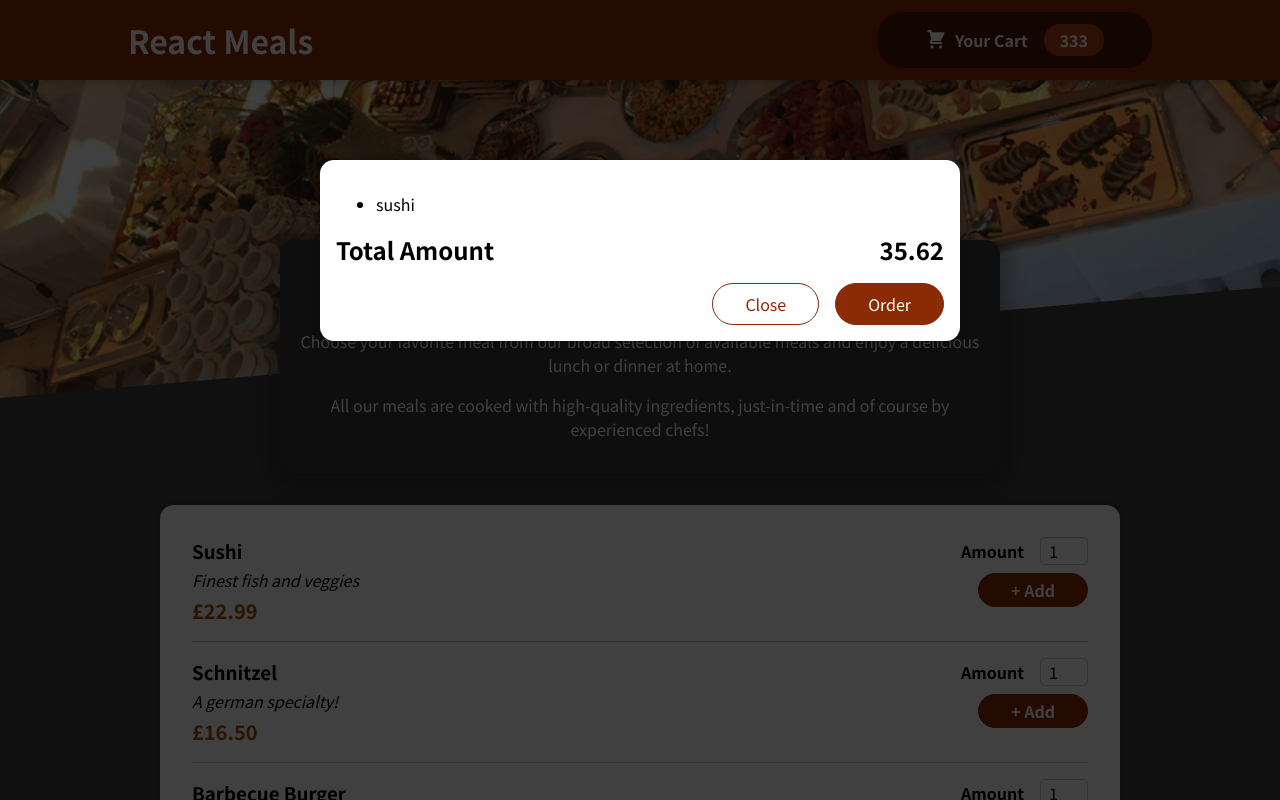
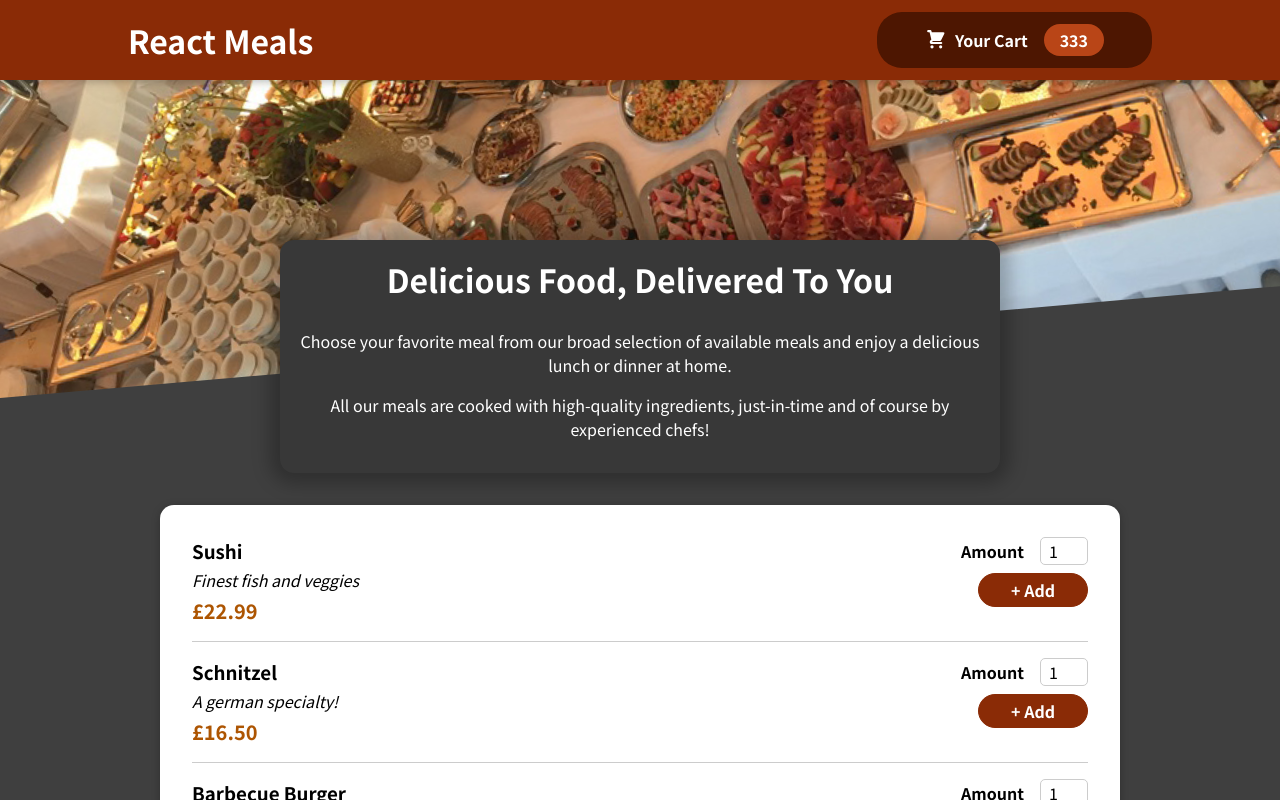
Before and after one commit to davidhay/react-course-module11, a React (Create React App) app: page / in a window 1280 px wide. Shown: the top 800 px of the page. Built offline with nearby package versions, Linux system fonts and the light colour scheme.

Commit message:
post lesson 140

```diff
--- a/src/App.js
+++ b/src/App.js
@@ -1,13 +1,22 @@
-import React from "react";
+import React, { useState } from "react";
 import Header from "./components/Layout/Header";
 import Meals from "./components/Meals/Meals";
 import Cart from "./components/Cart/Cart";
 
 function App() {
+  const [cartIsShown, setCartIsShown] = useState(false);
+
+  const showCartHandler = () => {
+    setCartIsShown(true);
+  };
+  const hideCartHandler = () => {
+    setCartIsShown(false);
+  };
+
   return (
     <React.Fragment>
-      <Cart />
-      <Header />
+      {cartIsShown && <Cart onClose={hideCartHandler} />}
+      <Header onShowCart={showCartHandler} />
       <main>
         <Meals />
       </main>
--- a/src/components/Cart/Cart.js
+++ b/src/components/Cart/Cart.js
@@ -14,14 +14,16 @@
   );
 
   return (
-    <Modal>
+    <Modal onClose={props.onClose}>
       {cartItems}
       <div className={classes.total}>
         <span>Total Amount</span>
         <span>35.62</span>
       </div>
       <div className={classes.actions}>
-        <button className={classes["button--alt"]}>Close</button>
+        <button className={classes["button--alt"]} onClick={props.onClose}>
+          Close
+        </button>
         <button className={classes.button}>Order</button>
       </div>
     </Modal>
--- a/src/components/Layout/Header.js
+++ b/src/components/Layout/Header.js
@@ -8,7 +8,7 @@
     <React.Fragment>
       <header className={classes.header}>
         <h1>React Meals</h1>
-        <HeaderCartButton />
+        <HeaderCartButton onShowCart={props.onShowCart} />
       </header>
       <div className={classes["main-image"]}>
         <img src={mealsImage} alt="a table full of food" />
--- a/src/components/Layout/HeaderCartButton.js
+++ b/src/components/Layout/HeaderCartButton.js
@@ -4,7 +4,7 @@
 
 const HeaderCartButton = (props) => {
   return (
-    <button className={classes.button}>
+    <button className={classes.button} onClick={props.onShowCart}>
       <span className={classes.icon}>
         <CartIcon />
       </span>
--- a/src/components/UI/Modal.js
+++ b/src/components/UI/Modal.js
@@ -3,7 +3,7 @@
 import classes from "./Modal.module.css";
 
 const Backdrop = (props) => {
-  return <div className={classes.backdrop}></div>;
+  return <div className={classes.backdrop} onClick={props.onClose}></div>;
 };
 
 const ModalOverlay = (props) => {
@@ -19,7 +19,10 @@
 const Modal = (props) => {
   return (
     <React.Fragment>
-      {ReactDOM.createPortal(<Backdrop />, portalElement)}
+      {ReactDOM.createPortal(
+        <Backdrop onClose={props.onClose} />,
+        portalElement
+      )}
       {ReactDOM.createPortal(
         <ModalOverlay>{props.children}</ModalOverlay>,
         portalElement
```
